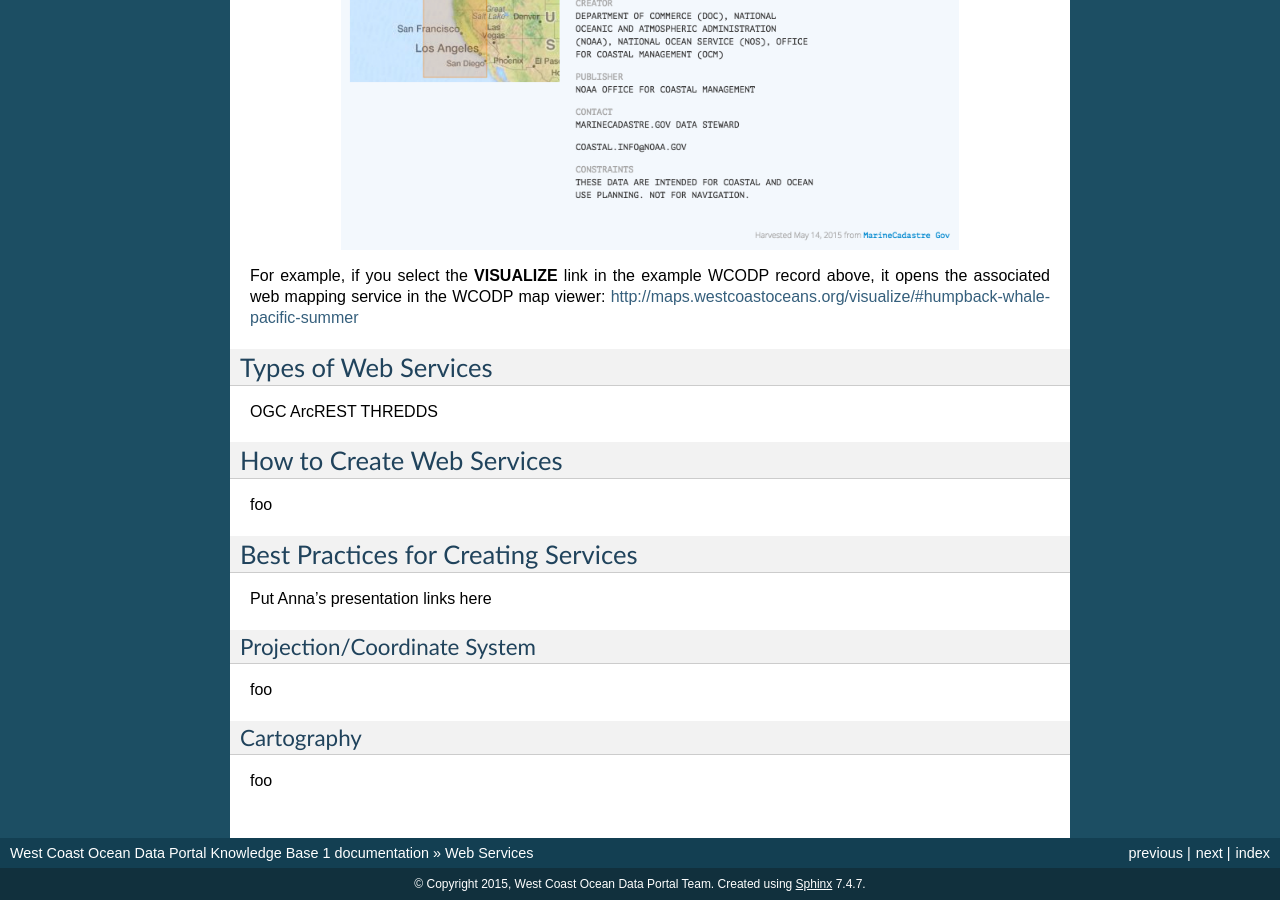
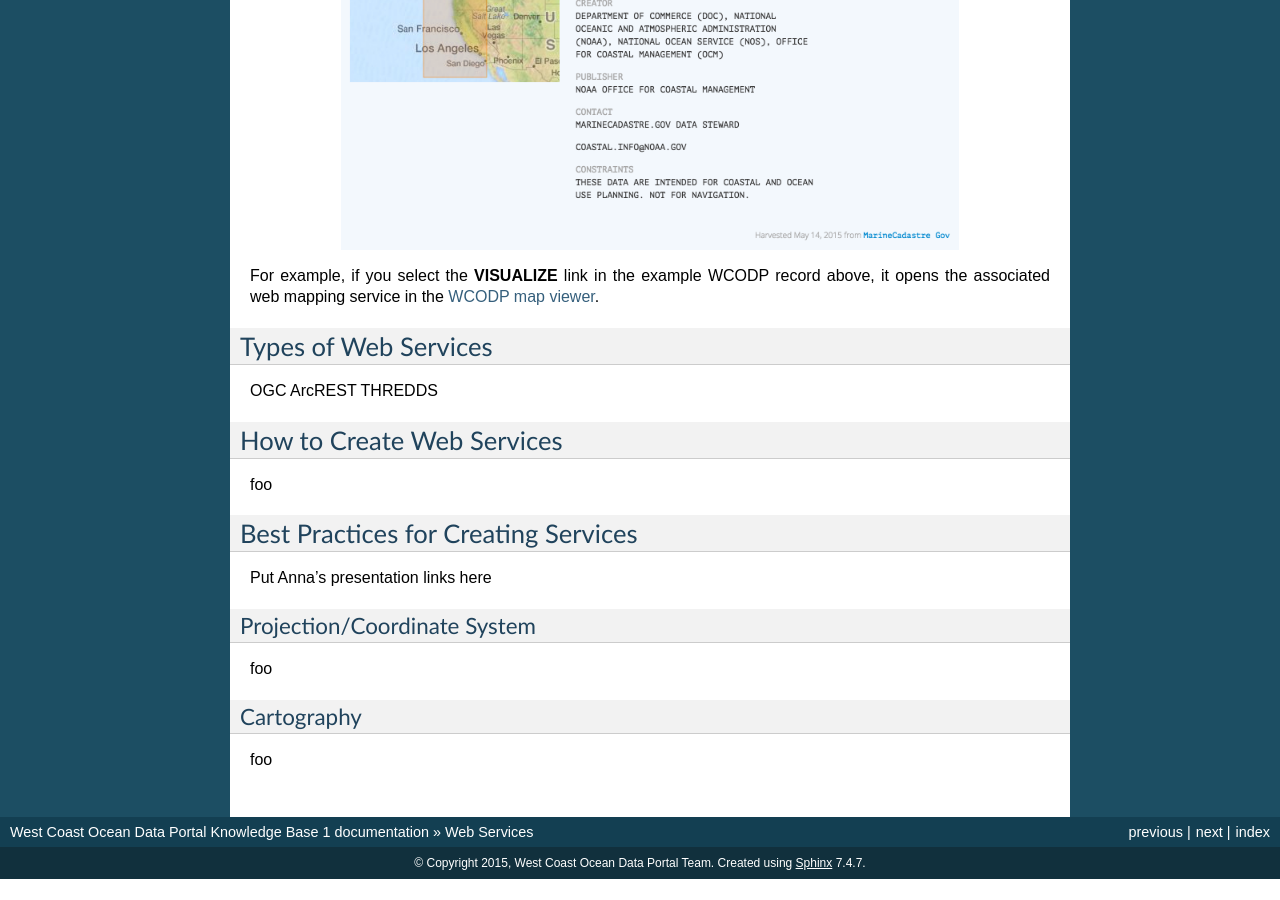
Before and after one commit to WCGA/knowledge-base, a Sphinx documentation site: the page built from docs/webservices/webservices.rst, in a window 1280 px wide and 900 px high, scrolled down 1067 px. Built offline with Sphinx 7.4.7, drawn with Linux system fonts in a browser that asks for light colours; after the commit the page ends 1946 px from its top, so only the background shows below that; some of the changed lines change nothing that is shown.

Commit message:
change link behavior

```diff
--- a/docs/webservices/webservices.rst
+++ b/docs/webservices/webservices.rst
@@ -25,7 +25,9 @@
 	:target: http://portal.westcoastoceans.org/discover/#?text=humpback%20pacific
 	:align: center
 
-For example, if you select the **VISUALIZE** link in the example WCODP record above, it opens the associated web mapping service in the WCODP map viewer: http://maps.westcoastoceans.org/visualize/#humpback-whale-pacific-summer
+For example, if you select the **VISUALIZE** link in the example WCODP record above, it opens the associated web mapping service in the `WCODP map viewer`_.
+
+.. _WCODP map viewer: http://maps.westcoastoceans.org/visualize/#humpback-whale-pacific-summer
 
 Types of Web Services
 =====================
```
